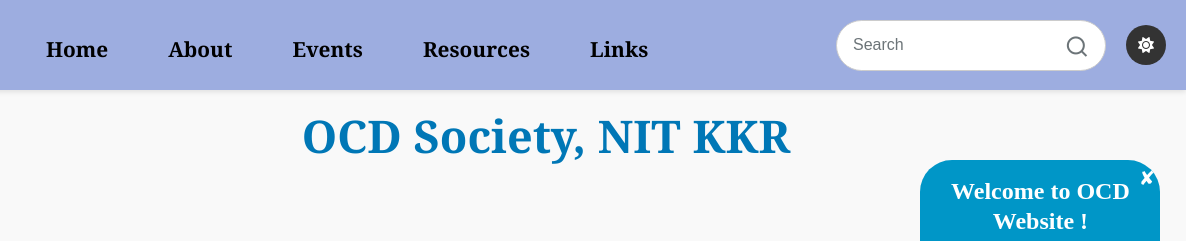
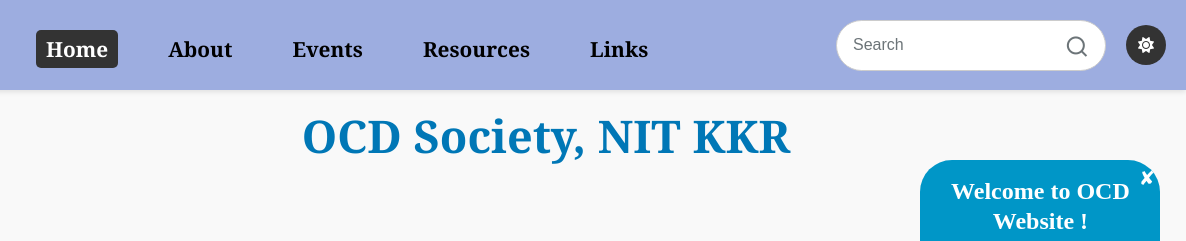
Before and after one commit to yash-shakya/OCD-Website, a plain HTML site: page index.html in a window 1280 px wide. Shown: the top 241 px of the page, 94-1280 px from the left. Drawn offline with nearby package versions, Linux system fonts and the light colour scheme.

Commit message:
highlights visited navbar tabs

```diff
--- a/index.html
+++ b/index.html
@@ -32,14 +32,14 @@
           <a href="index.html" class="logo-link">
             <img class="logo" src="./public/ocdlogo.png" alt="OCD Logo" />
           </a>
-          <div class="nav-text"><a href="#">Home</a></div>
+          <div class="nav-text active"><a href="index.html">Home</a></div>
           <div class="nav-text"><a href="html/about.html">About</a></div>
           <div class="nav-text"><a href="html/events.html">Events</a></div>
           <div class="nav-text">
             <a href="html/Resources.html">Resources</a>
           </div>
           <div class="nav-text dropdown">
-            <a href="index.html">Links</a>
+            <a href="#">Links</a>
             <div class="dropdown-content">
               <a href="html/contributors.html">Contributors</a>
               <a href="html/contests.html">Contest</a>
--- a/js/index.js
+++ b/js/index.js
@@ -60,3 +60,19 @@
 });
 
 // JS code for Pop-up section ends here
+
+//to hightlight visited navbar tabs
+document.addEventListener('DOMContentLoaded', () => {
+  const currentPath = window.location.pathname.toLowerCase().split('/').pop();
+  const navLinks = document.querySelectorAll('.nav-text a');
+
+  navLinks.forEach(link => {
+      const linkPath = link.getAttribute('href').toLowerCase().split('/').pop();
+
+      if ((linkPath === '' && currentPath === 'index.html') ||
+          (currentPath === '' && linkPath === 'index.html') ||
+          linkPath === currentPath) {
+          link.classList.add('active');
+      }
+  });
+});
--- a/styles/style.css
+++ b/styles/style.css
@@ -73,6 +73,17 @@
   color: #fff;
   border-radius: 5px;
 }
+
+.nav-text a:visited {
+  color: #333;
+}
+
+.nav-text a.active {
+  background-color: #333;
+  color: white;
+  border-radius: 5px;
+}
+
 .search-bar {
   width: 100%;
   max-width: 270px;
```
